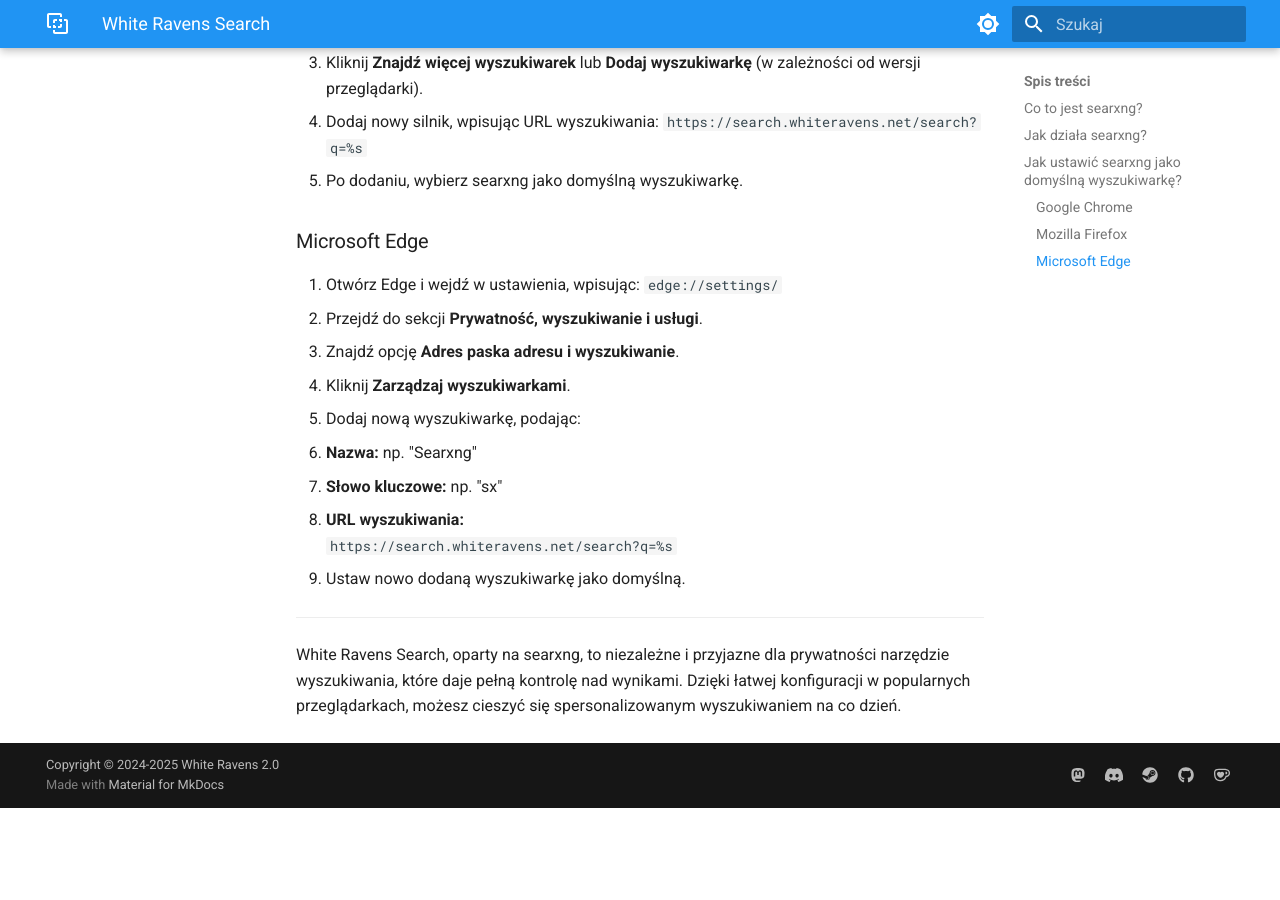
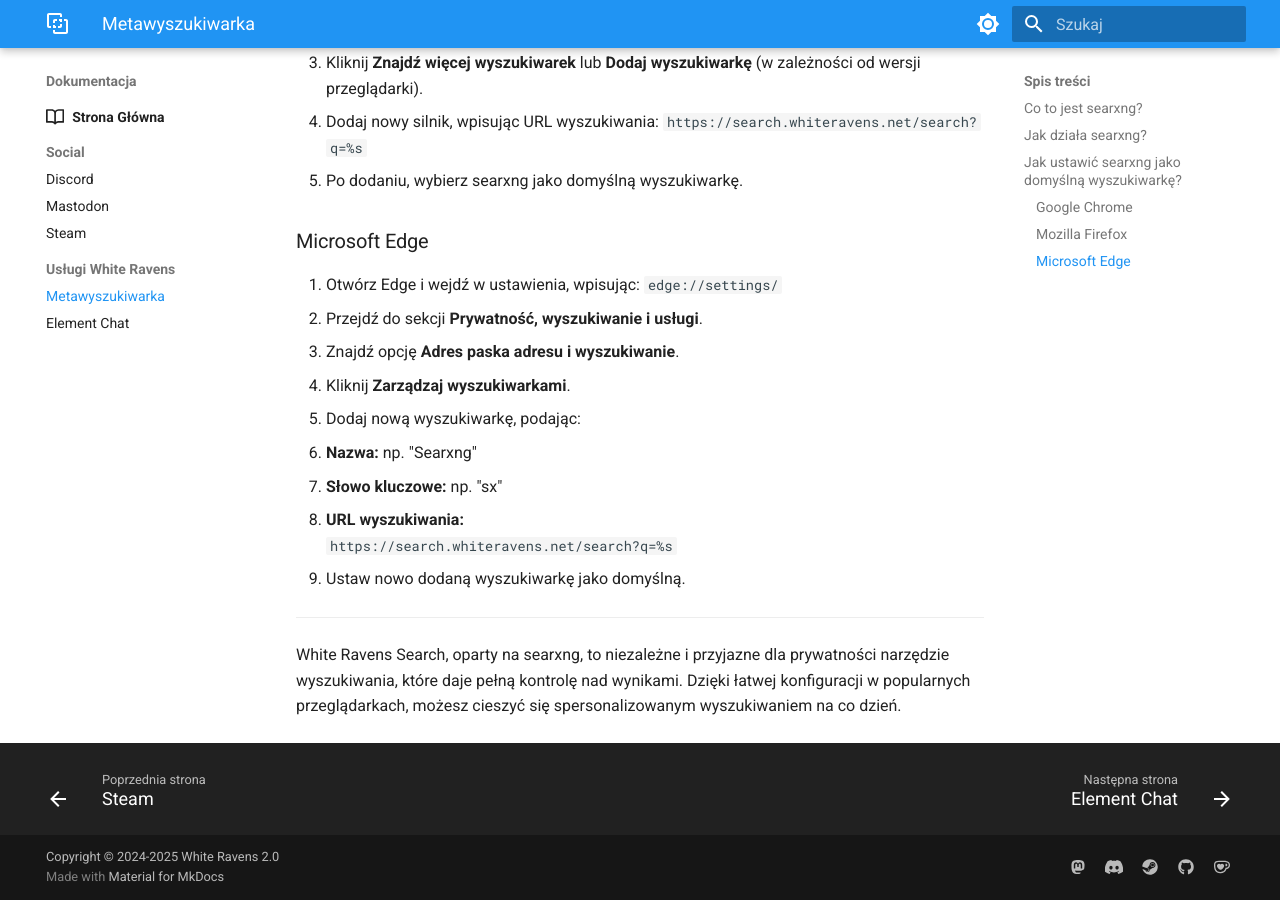
Before and after one commit to whiteravens20/wrservices.link, an MkDocs documentation site: the page built from docs/search.md, in a window 1280 px wide and 900 px high, scrolled down 1925 px. Built offline with MkDocs 1.6.1 and Material for MkDocs 9.7.7, drawn with Linux system fonts in a browser that asks for light colours; before the commit the page ends 2733 px from its top, so only the background shows below that.

Commit message:
update nav, new links

```diff
--- a/mkdocs.yml
+++ b/mkdocs.yml
@@ -72,7 +72,8 @@
       - 'Mastodon': mastodon.md
       - 'Steam': steam.md
     - 'Usługi White Ravens':
-      - 'Chat': chat.md
+      - 'Metawyszukiwarka': search.md
+      - 'Element Chat': chat.md
   - Dashboard: https://home.wrservices.link
   - Status Usług: https://status.wrservices.link
   - GitHub: https://github.com/whiteravens20
```
